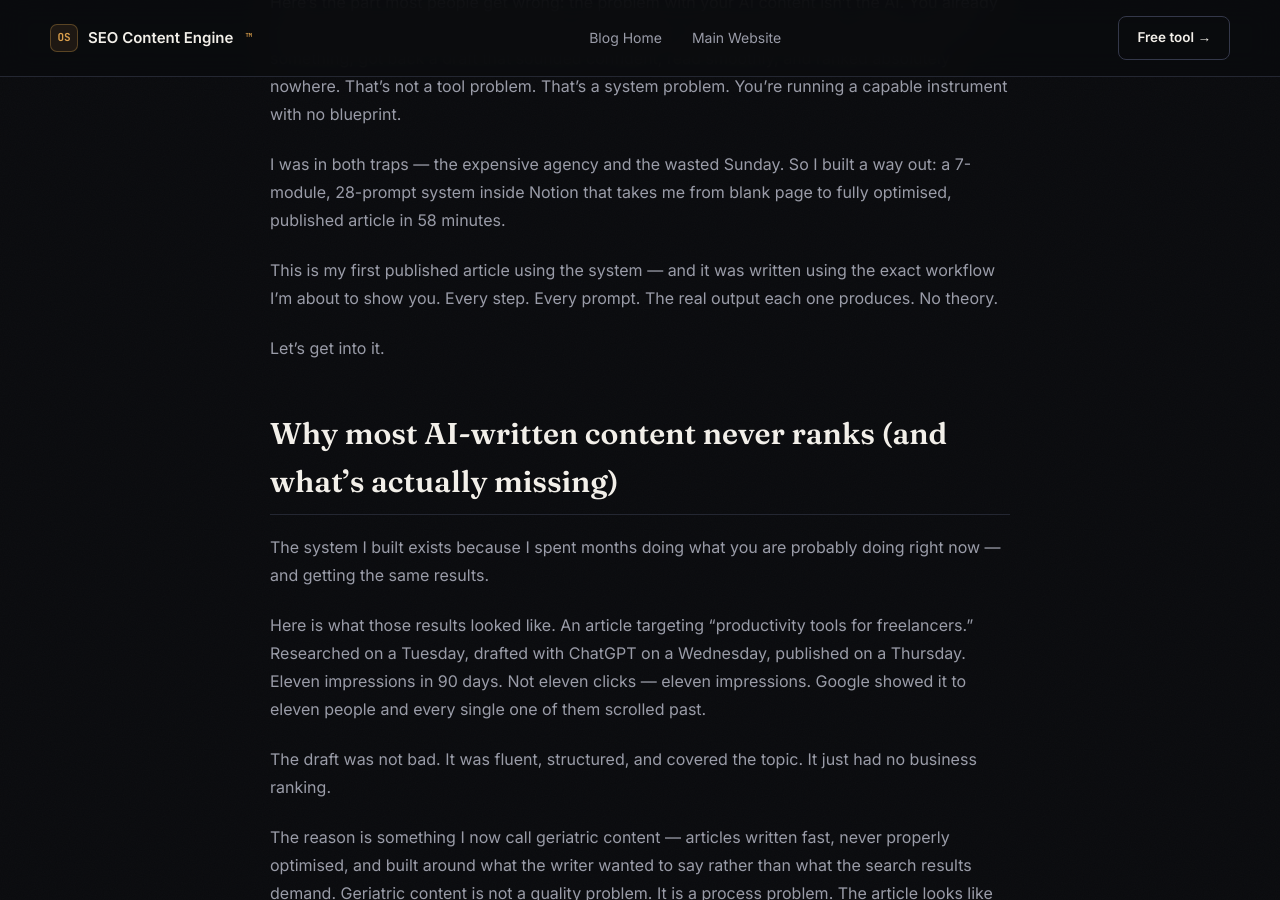
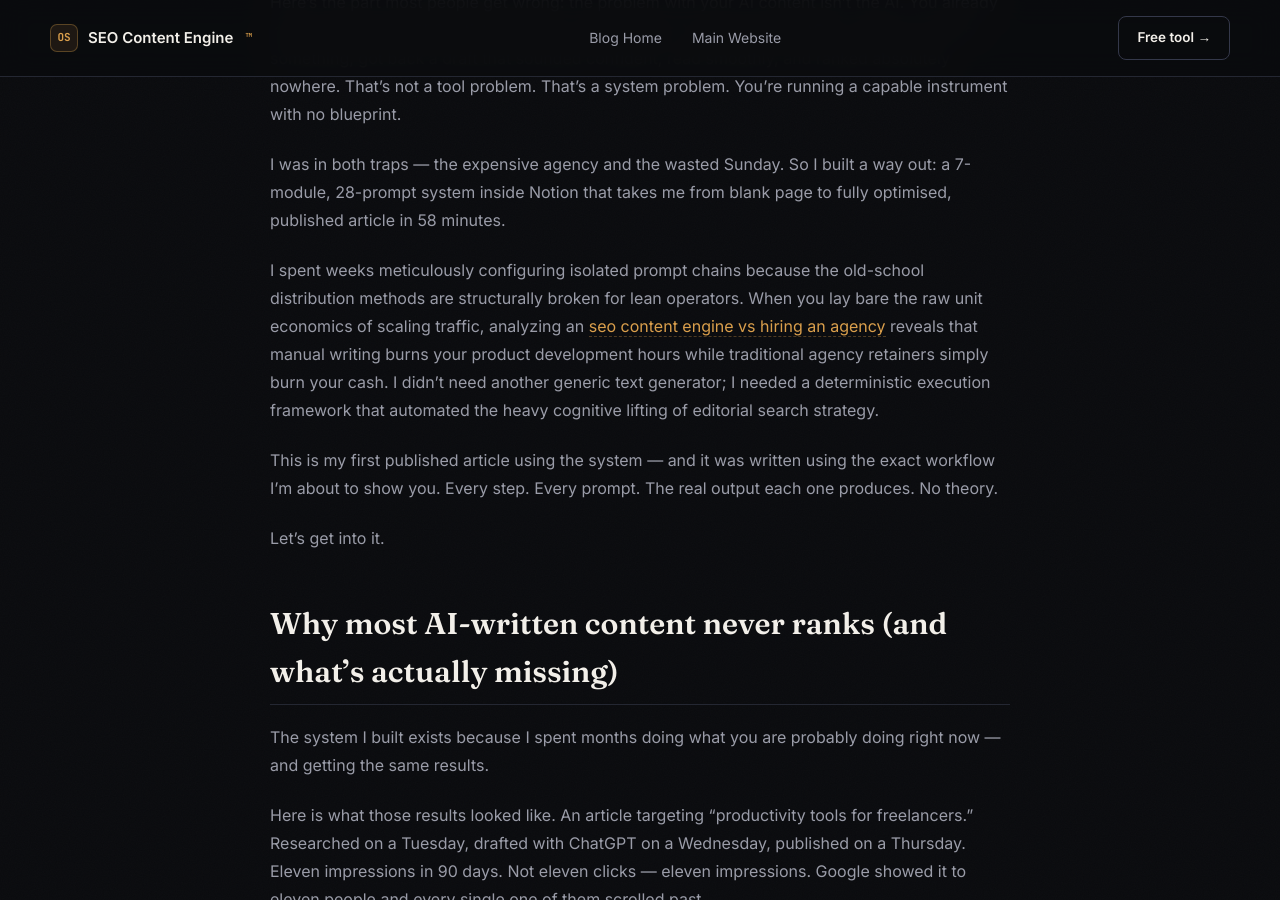
Before and after one commit to ibrabyze/blog-, a Jekyll site: the page built from _posts/2026-06-27-how-i-write-seo-articles-in-58-minutes.md, in a window 1280 px wide and 900 px high, scrolled down 1354 px. Built offline with Jekyll 4.4.1, drawn with Linux system fonts in a browser that asks for light colours.

Commit message:
Update 2026-06-27-how-i-write-seo-articles-in-58-minutes.md

```diff
--- a/_posts/2026-06-27-how-i-write-seo-articles-in-58-minutes.md
+++ b/_posts/2026-06-27-how-i-write-seo-articles-in-58-minutes.md
@@ -17,6 +17,8 @@ I'm not telling you this to impress you. I'm telling you because if you've been
 Here's the part most people get wrong: the problem with your AI content isn't the AI. You already know how to write SEO articles with AI. You've tried it. You opened ChatGPT, asked it to write something, got back a draft that sounded confident, read smoothly, and ranked absolutely nowhere. That's not a tool problem. That's a system problem. You're running a capable instrument with no blueprint.
 
 I was in both traps — the expensive agency and the wasted Sunday. So I built a way out: a 7-module, 28-prompt system inside Notion that takes me from blank page to fully optimised, published article in 58 minutes.
+
+I spent weeks meticulously configuring isolated prompt chains because the old-school distribution methods are structurally broken for lean operators. When you lay bare the raw unit economics of scaling traffic, analyzing an [seo content engine vs hiring an agency](/2026/07/12/seo-content-engine-hiring-agency.html) reveals that manual writing burns your product development hours while traditional agency retainers simply burn your cash. I didn't need another generic text generator; I needed a deterministic execution framework that automated the heavy cognitive lifting of editorial search strategy.
 
 This is my first published article using the system — and it was written using the exact workflow I'm about to show you. Every step. Every prompt. The real output each one produces. No theory.
 
```
